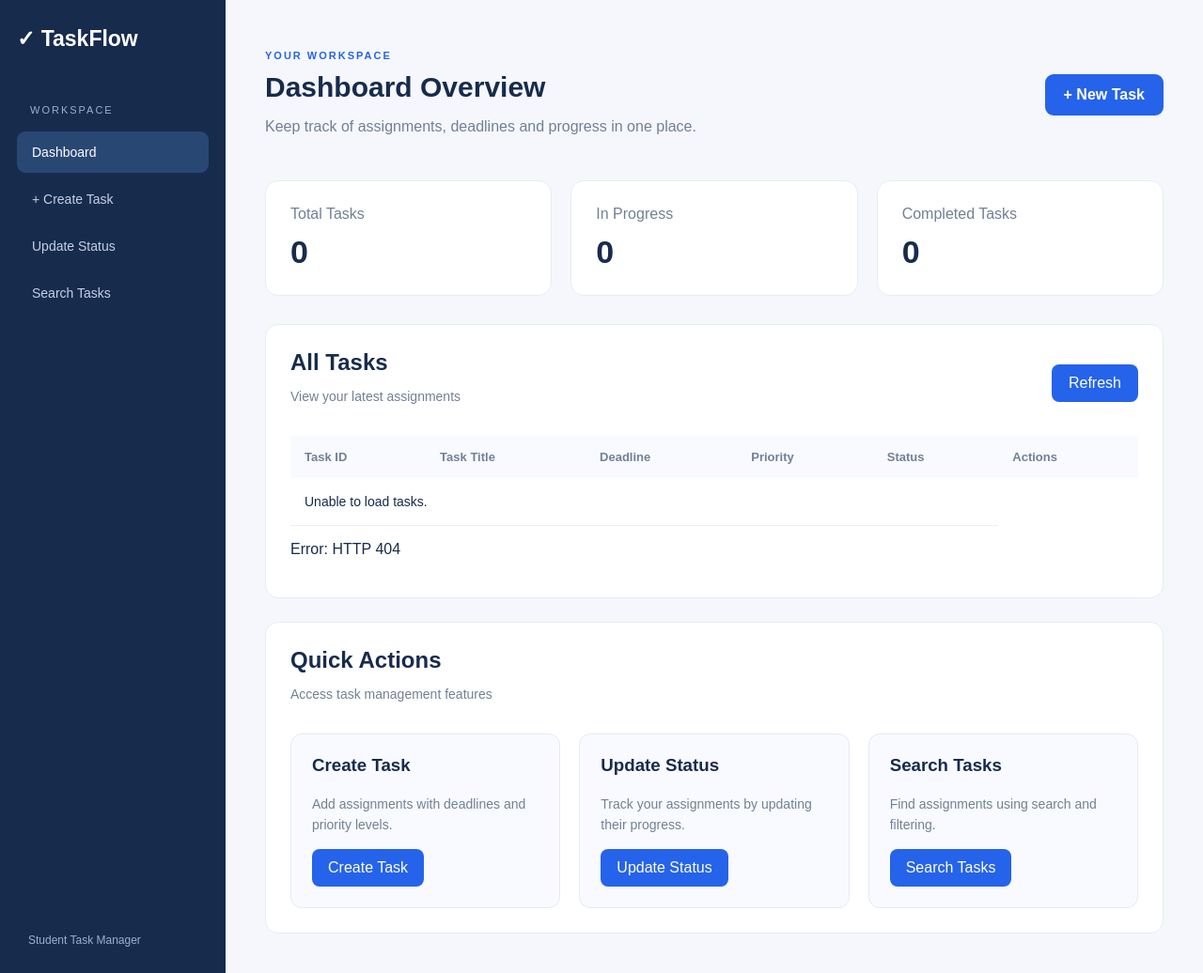
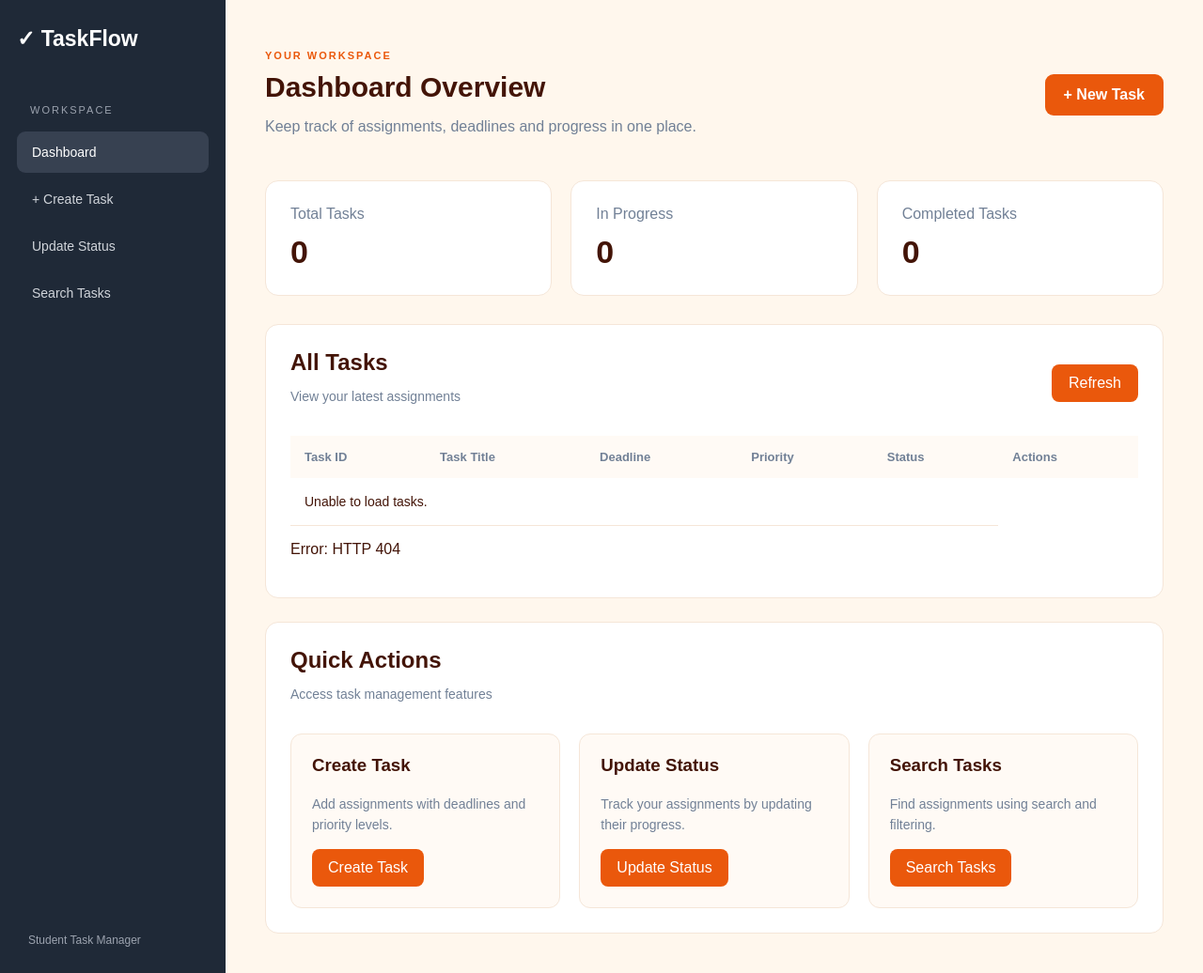
Before and after one commit to weijian-tp-dvops/DevOps-Project-Part2-KwekWeiJian, a website: page public/index.html in a window 1280 px wide. Shown: the whole page at 94% size. Drawn offline with Linux system fonts and the light colour scheme; no server answers.

Commit message:
Update style.css

```diff
--- a/public/css/styles.css
+++ b/public/css/styles.css
@@ -1,4 +1,3 @@
-
 * {
     box-sizing: border-box;
 }
@@ -6,8 +5,8 @@
 body {
     margin: 0;
     font-family: Arial, sans-serif;
-    background: #f5f7fc;
-    color: #172b4d;
+    background: #fff7ed;
+    color: #431407;
 }
 
 button,
@@ -24,7 +23,7 @@ select {
 .sidebar {
     width: 240px;
     flex-shrink: 0;
-    background: #172b4d;
+    background: #1f2937;
     color: white;
     padding: 28px 18px;
     display: flex;
@@ -40,7 +39,7 @@ select {
 .sidebar-label {
     font-size: 11px;
     letter-spacing: 2px;
-    color: #9db0d0;
+    color: #9ca3af;
     margin-left: 14px;
 }
 
@@ -50,13 +49,13 @@ select {
     margin: 6px 0;
     border-radius: 9px;
     text-decoration: none;
-    color: #c5d1e5;
+    color: #d1d5db;
     font-size: 14px;
 }
 
 .sidebar nav a:hover,
 .sidebar nav a.active {
-    background: #294773;
+    background: #374151;
     color: white;
 }
 
@@ -64,7 +63,7 @@ select {
     margin-top: auto;
     padding: 20px 12px 0;
     font-size: 12px;
-    color: #9db0d0;
+    color: #9ca3af;
 }
 
 .main-content {
@@ -94,11 +93,11 @@ select {
     font-size: 11px;
     font-weight: bold;
     letter-spacing: 2px;
-    color: #2563eb !important;
+    color: #ea580c !important;
 }
 
 .primary-link {
-    background: #2563eb;
+    background: #ea580c;
     color: white;
     text-decoration: none;
     padding: 13px 20px;
@@ -108,7 +107,7 @@ select {
 }
 
 .primary-link:hover {
-    background: #1d4ed8;
+    background: #c2410c;
 }
 
 .stats-grid {
@@ -122,7 +121,7 @@ select {
     background: white;
     padding: 26px;
     border-radius: 14px;
-    border: 1px solid #e7ecf5;
+    border: 1px solid #f5e6d8;
 }
 
 .stat-card p {
@@ -137,7 +136,7 @@ select {
 
 .dashboard-panel {
     background: white;
-    border: 1px solid #e7ecf5;
+    border: 1px solid #f5e6d8;
     border-radius: 14px;
     padding: 26px;
 }
@@ -164,7 +163,7 @@ select {
 }
 
 button {
-    background: #2563eb;
+    background: #ea580c;
     color: white;
     border: none;
     padding: 11px 18px;
@@ -173,7 +172,7 @@ button {
 }
 
 button:hover {
-    background: #1d4ed8;
+    background: #c2410c;
 }
 
 .table-scroll {
@@ -187,7 +186,7 @@ button:hover {
 }
 
 .task-table th {
-    background: #f8faff;
+    background: #fffaf5;
     color: #718096;
     font-size: 13px;
     padding: 15px;
@@ -195,7 +194,7 @@ button:hover {
 
 .task-table td {
     padding: 17px 15px;
-    border-bottom: 1px solid #edf0f6;
+    border-bottom: 1px solid #f5e6d8;
     font-size: 14px;
 }
 
@@ -245,9 +244,9 @@ button:hover {
 }
 
 .feature-card {
-    background: #f8faff;
+    background: #fffaf5;
     padding: 22px;
-    border: 1px solid #e5eaf3;
+    border: 1px solid #f5e6d8;
     border-radius: 12px;
 }
 
@@ -263,7 +262,7 @@ button:hover {
 
 .nav-button {
     display: inline-block;
-    background: #2563eb;
+    background: #ea580c;
     color: white;
     text-decoration: none;
     padding: 11px 17px;
@@ -271,7 +270,7 @@ button:hover {
 }
 
 .nav-button:hover {
-    background: #1d4ed8;
+    background: #c2410c;
 }
 
 @media (max-width: 800px) {
@@ -308,7 +307,7 @@ button:hover {
 .modal-overlay {
     position: fixed;
     inset: 0;
-    background: rgba(23, 43, 77, 0.5);
+    background: rgba(67, 20, 7, 0.5);
     display: flex;
     align-items: center;
     justify-content: center;
@@ -345,12 +344,12 @@ button:hover {
 }
 
 .secondary-button {
-    background: #e7ecf5;
-    color: #172b4d;
+    background: #f5e6d8;
+    color: #431407;
 }
 
 .secondary-button:hover {
-    background: #d5dcea;
+    background: #ead3bf;
 }
 
 #modalMessage {
```
